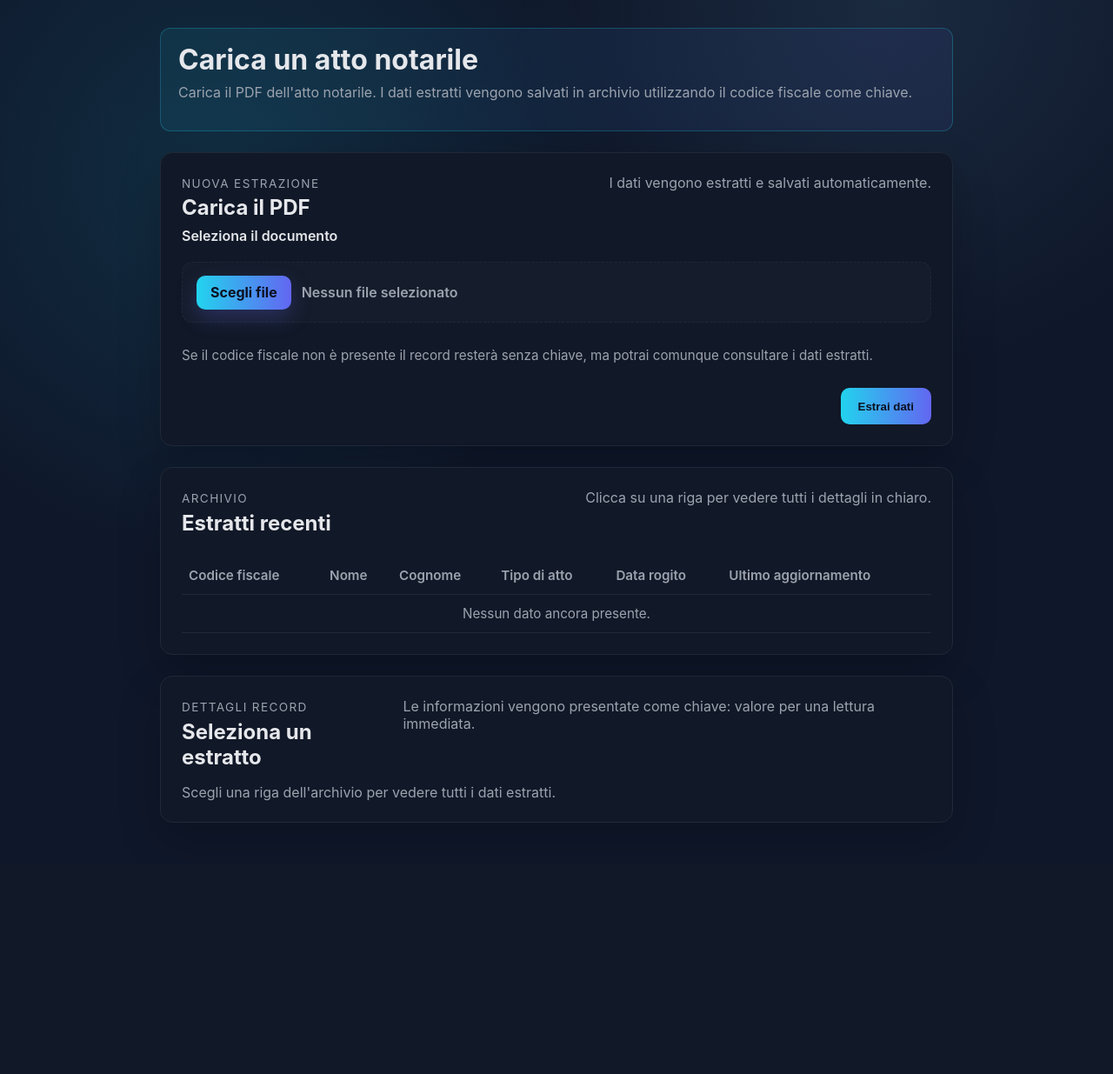
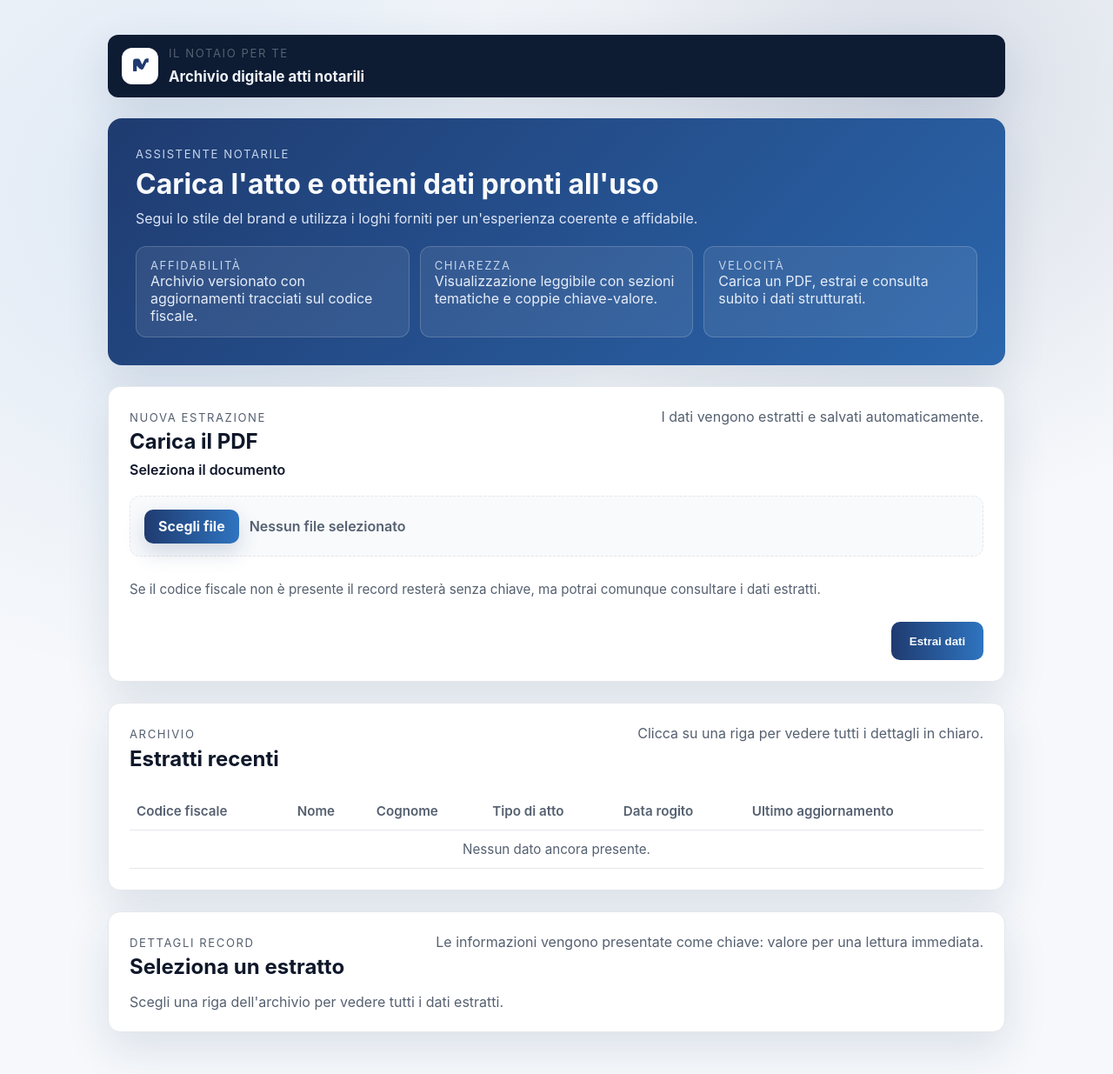
Before and after one commit to Gigibit/evelina, a Flask app: page / in a window 1280 px wide. Shown: the whole page at 87% size. Before the commit the page ends 946 px from the top, so only its background shows below. Run offline with Flask 3, Linux system fonts and the light colour scheme; data that the repository does not hold is empty.

Commit message:
Add branded layout and logo integration

```diff
--- a/static/style.css
+++ b/static/style.css
@@ -1,10 +1,12 @@
 :root {
-  --bg: #0f172a;
-  --card: #111827;
-  --accent: #22d3ee;
-  --text: #e5e7eb;
-  --muted: #9ca3af;
-  --border: #1f2937;
+  --bg: #f6f8fb;
+  --card: #ffffff;
+  --accent: #1f3b70;
+  --accent-alt: #2f74c0;
+  --text: #0f172a;
+  --muted: #556070;
+  --border: #e5e7eb;
+  --shadow: 0 18px 50px rgba(27, 56, 102, 0.12);
 }
 
 * { box-sizing: border-box; }
@@ -12,34 +14,98 @@
 body {
   margin: 0;
   font-family: "Inter", system-ui, -apple-system, sans-serif;
-  background: radial-gradient(circle at 20% 20%, rgba(34, 211, 238, 0.12), transparent 35%),
-              radial-gradient(circle at 80% 0%, rgba(125, 211, 252, 0.1), transparent 30%),
+  background: radial-gradient(circle at 16% 18%, rgba(47, 116, 192, 0.12), transparent 38%),
+              radial-gradient(circle at 82% 8%, rgba(31, 59, 112, 0.14), transparent 32%),
               var(--bg);
   color: var(--text);
 }
 
 main.container {
-  max-width: 960px;
+  max-width: 1080px;
   margin: 0 auto;
-  padding: 2rem 1.5rem 3rem;
+  padding: 2.5rem 1.5rem 3rem;
 }
 
-.container header {
-  background: linear-gradient(90deg, rgba(34, 211, 238, 0.08), rgba(99, 102, 241, 0.08));
-  border: 1px solid rgba(34, 211, 238, 0.25);
-  padding: 1rem 1.25rem;
+.top-bar {
+  display: flex;
+  align-items: center;
+  gap: 0.75rem;
+  padding: 0.85rem 1rem;
+  background: #0d1b33;
+  color: #eef2f7;
+  border-radius: 12px;
+  box-shadow: var(--shadow);
+}
+
+.brand-mark {
+  width: 42px;
+  height: 42px;
+  display: grid;
+  place-items: center;
+  background: #fff;
   border-radius: 12px;
 }
 
-header h1 {
-  margin: 0;
+.brand-mark img {
+  width: 28px;
+  height: 28px;
+  color: #1f3b70;
+}
+
+.brand-copy {
+  display: grid;
+  gap: 0.2rem;
+  line-height: 1.2;
+}
+
+.brand-copy strong {
+  font-size: 1.05rem;
+}
+
+.hero {
+  margin-top: 1.5rem;
+  padding: 2rem;
+  background: linear-gradient(135deg, rgba(31, 59, 112, 0.9), rgba(47, 116, 192, 0.75)), #1f3b70;
+  color: #f8fafc;
+  border-radius: 16px;
+  display: grid;
+  gap: 1.25rem;
+  box-shadow: var(--shadow);
+}
+
+.hero.compact {
+  grid-template-columns: 1.2fr 0.8fr;
+  align-items: center;
+}
+
+.hero-copy h1 {
+  margin: 0.25rem 0 0.5rem;
   font-size: 2rem;
 }
 
-header p {
-  color: var(--muted);
-  margin-top: 0.35rem;
+.hero-copy p {
+  margin: 0;
+  max-width: 680px;
+  color: #dce4f4;
   line-height: 1.5;
+}
+
+.hero-pillars {
+  display: grid;
+  grid-template-columns: repeat(auto-fit, minmax(180px, 1fr));
+  gap: 0.75rem;
+}
+
+.pillar {
+  background: rgba(255, 255, 255, 0.08);
+  border: 1px solid rgba(255, 255, 255, 0.18);
+  border-radius: 12px;
+  padding: 0.85rem 1rem;
+}
+
+.pillar p {
+  margin: 0;
+  color: #e6edf7;
 }
 
 .card {
@@ -48,7 +114,7 @@ header p {
   border-radius: 14px;
   padding: 1.5rem;
   margin-top: 1.5rem;
-  box-shadow: 0 20px 50px rgba(0, 0, 0, 0.2);
+  box-shadow: var(--shadow);
 }
 
 label {
@@ -85,23 +151,24 @@ input[type="file"] {
   padding: 0.9rem 1rem;
   border-radius: 12px;
   border: 1px dashed var(--border);
-  background: rgba(255, 255, 255, 0.02);
+  background: #f8fafc;
   cursor: pointer;
-  transition: border-color 120ms ease, background 120ms ease;
+  transition: border-color 120ms ease, background 120ms ease, box-shadow 120ms ease;
 }
 
 .file-label:hover {
-  border-color: rgba(34, 211, 238, 0.6);
-  background: rgba(34, 211, 238, 0.04);
+  border-color: var(--accent-alt);
+  background: #eef4fb;
+  box-shadow: var(--shadow);
 }
 
 .file-button {
   padding: 0.6rem 1rem;
-  background: linear-gradient(90deg, #22d3ee, #6366f1);
-  color: #0b1021;
+  background: linear-gradient(90deg, var(--accent), var(--accent-alt));
+  color: #f8fafc;
   border-radius: 10px;
   font-weight: 700;
-  box-shadow: 0 10px 25px rgba(99, 102, 241, 0.25);
+  box-shadow: 0 10px 25px rgba(31, 59, 112, 0.18);
 }
 
 .file-name {
@@ -115,9 +182,9 @@ input[type="file"] {
 
 button {
   margin-top: 1rem;
-  padding: 0.85rem 1.25rem;
-  background: linear-gradient(90deg, #22d3ee, #6366f1);
-  color: #0b1021;
+  padding: 0.9rem 1.3rem;
+  background: linear-gradient(90deg, var(--accent), var(--accent-alt));
+  color: #f8fafc;
   border: none;
   border-radius: 10px;
   font-weight: 700;
@@ -190,10 +258,14 @@ button:hover {
 
 .eyebrow {
   text-transform: uppercase;
-  letter-spacing: 0.1em;
+  letter-spacing: 0.12em;
   color: var(--muted);
-  font-size: 0.85rem;
+  font-size: 0.82rem;
   margin: 0 0 0.35rem 0;
+}
+
+.hero .eyebrow {
+  color: #c5d4eb;
 }
 
 .table-wrapper {
--- a/templates/index.html
+++ b/templates/index.html
@@ -8,10 +8,37 @@
 </head>
 <body>
   <main class="container">
-    <header>
-      <h1>Carica un atto notarile</h1>
-      <p>Carica il PDF dell'atto notarile. I dati estratti vengono salvati in archivio utilizzando il codice fiscale come chiave.</p>
-    </header>
+    <div class="top-bar">
+      <div class="brand-mark">
+        <img src="{{ url_for('static', filename='brand-logo.svg') }}" alt="Il Notaio per Te" />
+      </div>
+      <div class="brand-copy">
+        <p class="eyebrow">Il Notaio per Te</p>
+        <strong>Archivio digitale atti notarili</strong>
+      </div>
+    </div>
+
+    <section class="hero">
+      <div class="hero-copy">
+        <p class="eyebrow">Assistente notarile</p>
+        <h1>Carica l'atto e ottieni dati pronti all'uso</h1>
+        <p>Segui lo stile del brand e utilizza i loghi forniti per un'esperienza coerente e affidabile.</p>
+      </div>
+      <div class="hero-pillars">
+        <div class="pillar">
+          <p class="eyebrow">Affidabilità</p>
+          <p>Archivio versionato con aggiornamenti tracciati sul codice fiscale.</p>
+        </div>
+        <div class="pillar">
+          <p class="eyebrow">Chiarezza</p>
+          <p>Visualizzazione leggibile con sezioni tematiche e coppie chiave-valore.</p>
+        </div>
+        <div class="pillar">
+          <p class="eyebrow">Velocità</p>
+          <p>Carica un PDF, estrai e consulta subito i dati strutturati.</p>
+        </div>
+      </div>
+    </section>
 
     {% with messages = get_flashed_messages() %}
       {% if messages %}
```
Also changed, not shown: other parts of static/style.css (+35 -11 lines), templates/result.html (+24 -9 lines), static/brand-logo.svg (added).
